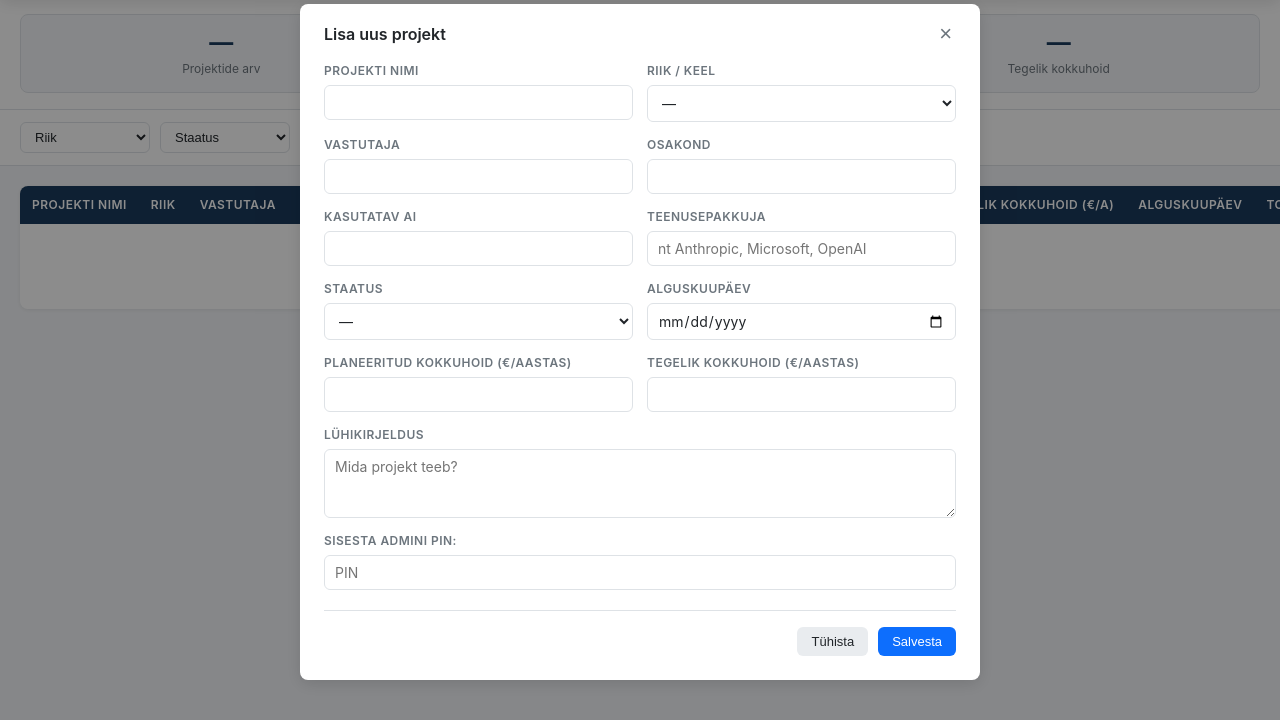
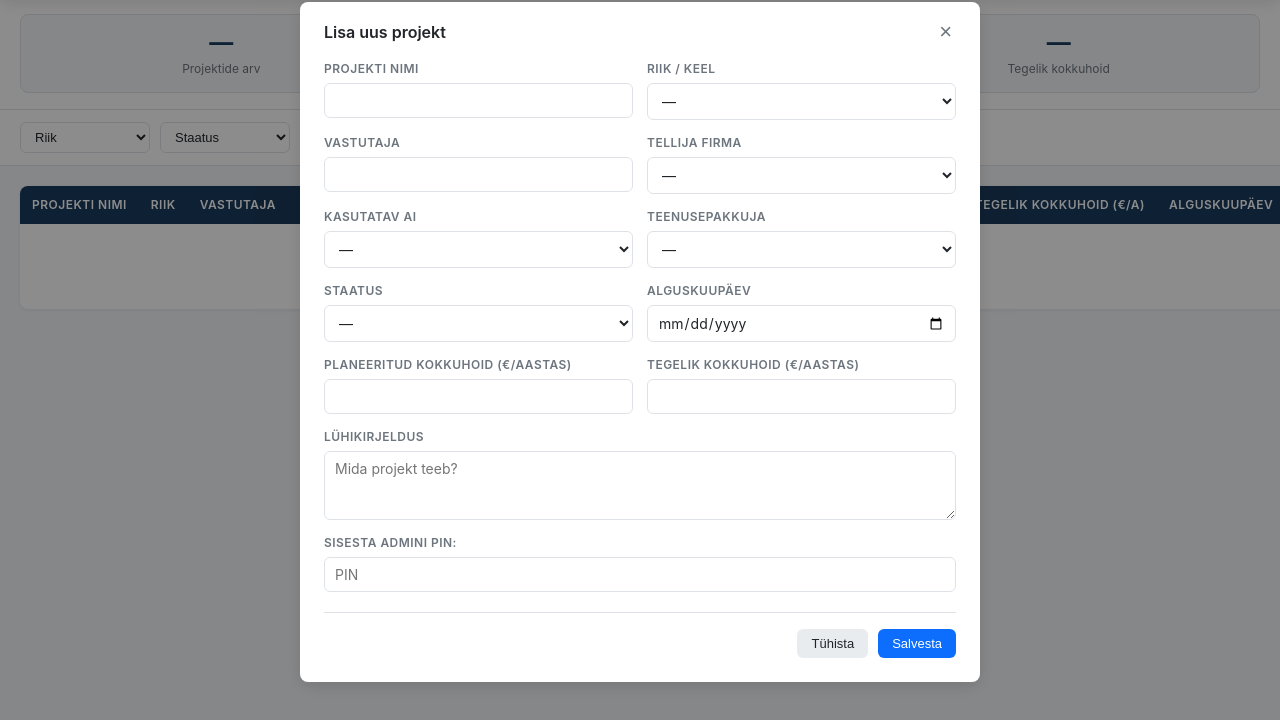
Before and after one commit to kait-ahoi/task, a website: page public/index.html in a window 1280 px wide. Both pictures are taken after a click on the button "Lisa projekt". Shown: the part 58-778 px from the top of the page. Drawn offline with Linux system fonts and the light colour scheme; no server answers.

Commit message:
feat: select dropdowns for AI/provider, Tellija firma with JEE/JLV/JLT/VEE/VLV/VLT/VFRE

```diff
--- a/public/i18n/en.json
+++ b/public/i18n/en.json
@@ -8,7 +8,7 @@
   "col_name": "Project Name",
   "col_country": "Country",
   "col_responsible": "Responsible",
-  "col_department": "Department",
+  "col_department": "Client company",
   "col_tool": "AI Tool",
   "col_provider": "Service Provider",
   "col_status": "Status",
@@ -34,7 +34,7 @@
   "label_name": "Project Name",
   "label_country": "Country / Language",
   "label_responsible": "Responsible Person",
-  "label_department": "Department",
+  "label_department": "Client company",
   "label_tool": "AI Tool Used",
   "label_provider": "Service Provider",
   "label_status": "Status",
--- a/public/i18n/et.json
+++ b/public/i18n/et.json
@@ -8,7 +8,7 @@
   "col_name": "Projekti nimi",
   "col_country": "Riik",
   "col_responsible": "Vastutaja",
-  "col_department": "Osakond",
+  "col_department": "Tellija firma",
   "col_tool": "AI tööriist",
   "col_provider": "Teenusepakkuja",
   "col_status": "Staatus",
@@ -34,7 +34,7 @@
   "label_name": "Projekti nimi",
   "label_country": "Riik / keel",
   "label_responsible": "Vastutaja",
-  "label_department": "Osakond",
+  "label_department": "Tellija firma",
   "label_tool": "Kasutatav AI",
   "label_provider": "Teenusepakkuja",
   "label_status": "Staatus",
--- a/public/i18n/lt.json
+++ b/public/i18n/lt.json
@@ -8,7 +8,7 @@
   "col_name": "Projekto pavadinimas",
   "col_country": "Šalis",
   "col_responsible": "Atsakingas",
-  "col_department": "Skyrius",
+  "col_department": "Klientas",
   "col_tool": "AI įrankis",
   "col_provider": "Paslaugų teikėjas",
   "col_status": "Būsena",
@@ -34,7 +34,7 @@
   "label_name": "Projekto pavadinimas",
   "label_country": "Šalis / kalba",
   "label_responsible": "Atsakingas asmuo",
-  "label_department": "Skyrius",
+  "label_department": "Klientas",
   "label_tool": "Naudojamas AI",
   "label_provider": "Paslaugų teikėjas",
   "label_status": "Būsena",
--- a/public/i18n/lv.json
+++ b/public/i18n/lv.json
@@ -8,7 +8,7 @@
   "col_name": "Projekta nosaukums",
   "col_country": "Valsts",
   "col_responsible": "Atbildīgais",
-  "col_department": "Nodaļa",
+  "col_department": "Klients",
   "col_tool": "AI rīks",
   "col_provider": "Pakalpojumu sniedzējs",
   "col_status": "Statuss",
@@ -34,7 +34,7 @@
   "label_name": "Projekta nosaukums",
   "label_country": "Valsts / valoda",
   "label_responsible": "Atbildīgā persona",
-  "label_department": "Nodaļa",
+  "label_department": "Klients",
   "label_tool": "Izmantotais AI",
   "label_provider": "Pakalpojumu sniedzējs",
   "label_status": "Statuss",
--- a/public/index.html
+++ b/public/index.html
@@ -129,35 +129,44 @@
             <input type="text" id="form-responsible" required>
           </div>
           <div class="form-group">
-            <label for="form-department" data-i18n="label_department">Osakond</label>
-            <input type="text" id="form-department" required>
+            <label for="form-department" data-i18n="label_department">Tellija firma</label>
+            <select id="form-department" required>
+              <option value="">—</option>
+              <option value="JEE">JEE</option>
+              <option value="JLV">JLV</option>
+              <option value="JLT">JLT</option>
+              <option value="VEE">VEE</option>
+              <option value="VLV">VLV</option>
+              <option value="VLT">VLT</option>
+              <option value="VFRE">VFRE</option>
+            </select>
           </div>
         </div>
 
         <div class="form-row">
           <div class="form-group">
             <label for="form-tool" data-i18n="label_tool">Kasutatav AI</label>
-            <input type="text" id="form-tool" list="ai-tools-list" required autocomplete="off">
-            <datalist id="ai-tools-list">
-              <option value="Claude">
-              <option value="Claude Code">
-              <option value="ChatGPT">
-              <option value="Copilot">
-              <option value="Gemini">
-              <option value="Gemini GEM">
-              <option value="Other / Muu">
-            </datalist>
+            <select id="form-tool" required>
+              <option value="">—</option>
+              <option value="Claude">Claude</option>
+              <option value="Claude Code">Claude Code</option>
+              <option value="ChatGPT">ChatGPT</option>
+              <option value="Copilot">Copilot</option>
+              <option value="Gemini">Gemini</option>
+              <option value="Gemini GEM">Gemini GEM</option>
+              <option value="Other">Other / Muu</option>
+            </select>
           </div>
           <div class="form-group">
             <label for="form-provider" data-i18n="label_provider">Teenusepakkuja</label>
-            <input type="text" id="form-provider" list="providers-list" autocomplete="off" data-i18n-placeholder="placeholder_provider">
-            <datalist id="providers-list">
-              <option value="Anthropic">
-              <option value="OpenAI">
-              <option value="Microsoft">
-              <option value="Google">
-              <option value="Zone.ee">
-            </datalist>
+            <select id="form-provider">
+              <option value="">—</option>
+              <option value="Anthropic">Anthropic</option>
+              <option value="OpenAI">OpenAI</option>
+              <option value="Microsoft">Microsoft</option>
+              <option value="Google">Google</option>
+              <option value="Zone.ee">Zone.ee</option>
+            </select>
           </div>
         </div>
 
```
